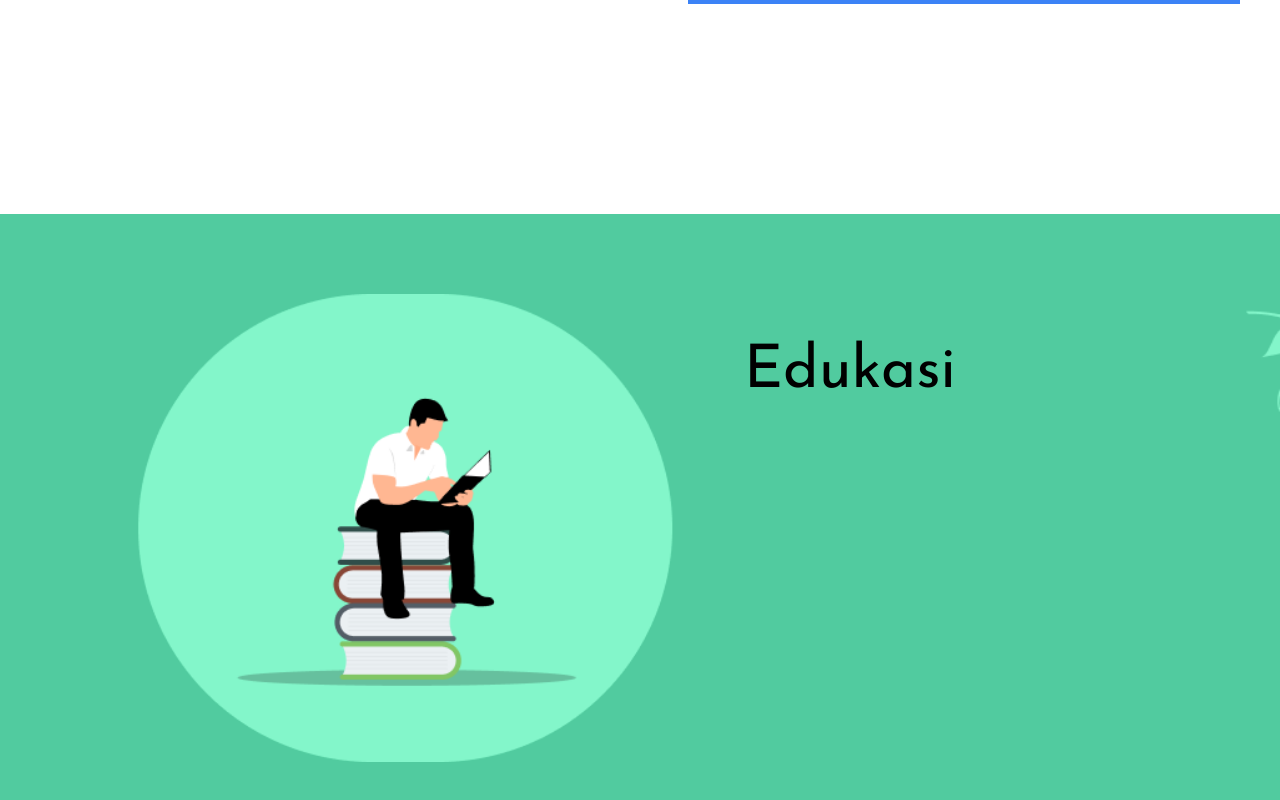
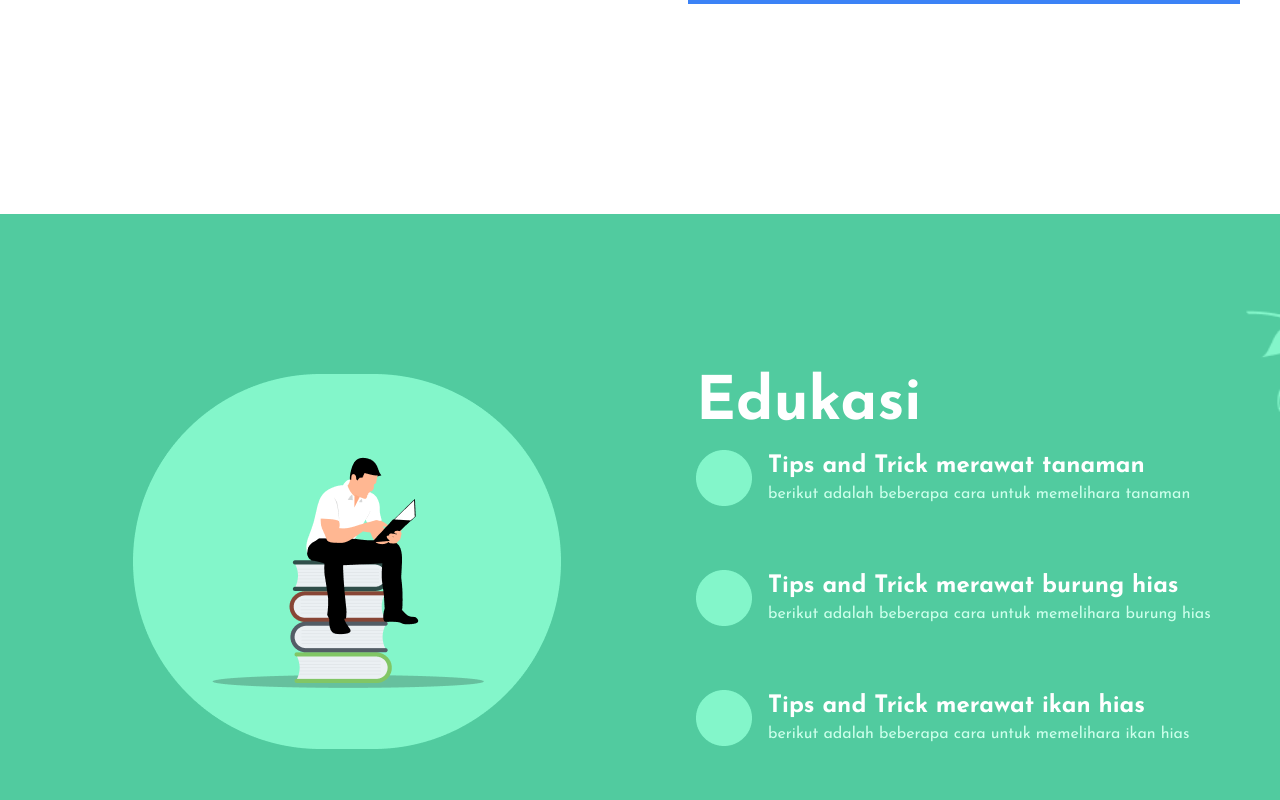
Before and after one commit to auliarahman789/ornatredec, a Next.js app: page / in a window 1280 px wide. Shown: the part 666-1466 px from the top of the page. Built offline with nearby package versions, Linux system fonts and the light colour scheme.

Commit message:
update halaman edukasi

```diff
--- a/src/app/components/homepage/edukasi.tsx
+++ b/src/app/components/homepage/edukasi.tsx
@@ -7,15 +7,66 @@ function Edukasi() {
       className="bg-cover bg-center min-h-screen"
       style={{ backgroundImage: "url('/img/edukasi hal.png')" }}
     >
-      <div className="grid grid-cols-2 pl-28 pt-20">
+      <div className="grid grid-cols-2 pl-28 pt-40">
         <Image
           src="/img/edukasi buku gambar.png"
-          width={600}
-          height={600}
+          width={468}
+          height={375}
           alt="gambar"
         />
-        <div className="p-12">
-          <h1 className="text-6xl">Edukasi</h1>
+        <div className="">
+          <h1 className="text-6xl text-[#FFFFFF] font-bold">Edukasi</h1>
+          <div className="flex">
+            <Image
+              src="/Bulat.png"
+              width={56}
+              height={56}
+              alt="lingkaran"
+              className="pb-8 pt-4"
+            />
+            <div className="flex flex-col">
+              <span className="pl-4 pt-4 text-2xl text-white font-bold flex flex-col cursor-pointer">
+                Tips and Trick merawat tanaman
+              </span>
+              <span className="pl-4 text-[#CCFFEB]">
+                berikut adalah beberapa cara untuk memelihara tanaman
+              </span>
+            </div>
+          </div>
+          <div className="flex flex-row">
+            <Image
+              src="/Bulat.png"
+              width={56}
+              height={56}
+              alt="lingkaran"
+              className="pt-8"
+            />
+            <div className="flex flex-col">
+              <span className="pl-4 pt-8 text-2xl text-white font-bold cursor-pointer">
+                Tips and Trick merawat burung hias
+              </span>
+              <span className="pl-4 text-[#CCFFEB]">
+                berikut adalah beberapa cara untuk memelihara burung hias
+              </span>
+            </div>
+          </div>
+          <div className="flex flex-row">
+            <Image
+              src="/Bulat.png"
+              width={56}
+              height={56}
+              alt="lingkaran"
+              className="pt-16"
+            />
+            <div className="flex flex-col">
+              <span className="pl-4 text-2xl text-white font-bold cursor-pointer pt-16">
+                Tips and Trick merawat ikan hias
+              </span>
+              <span className="pl-4 text-[#CCFFEB]">
+                berikut adalah beberapa cara untuk memelihara ikan hias
+              </span>
+            </div>
+          </div>
         </div>
       </div>
     </main>
```
Also changed, not shown: public/Bulat.png (added).
